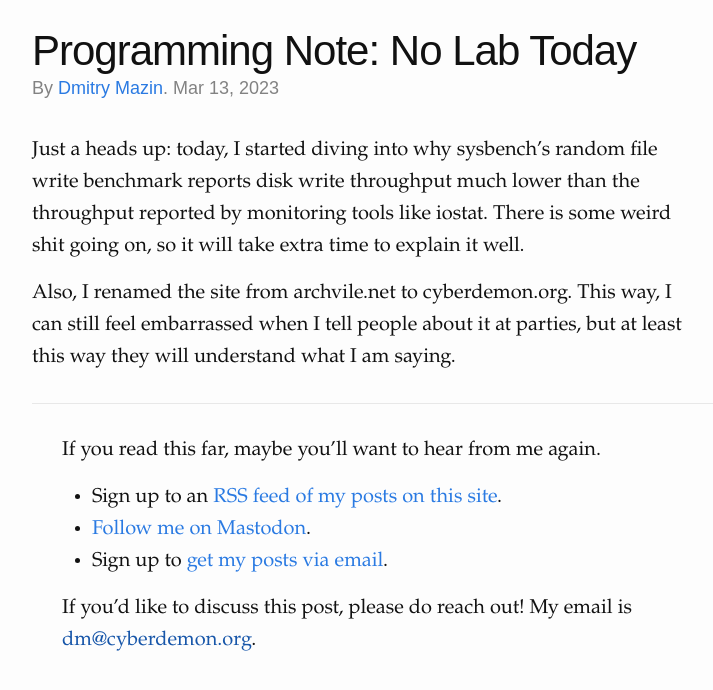
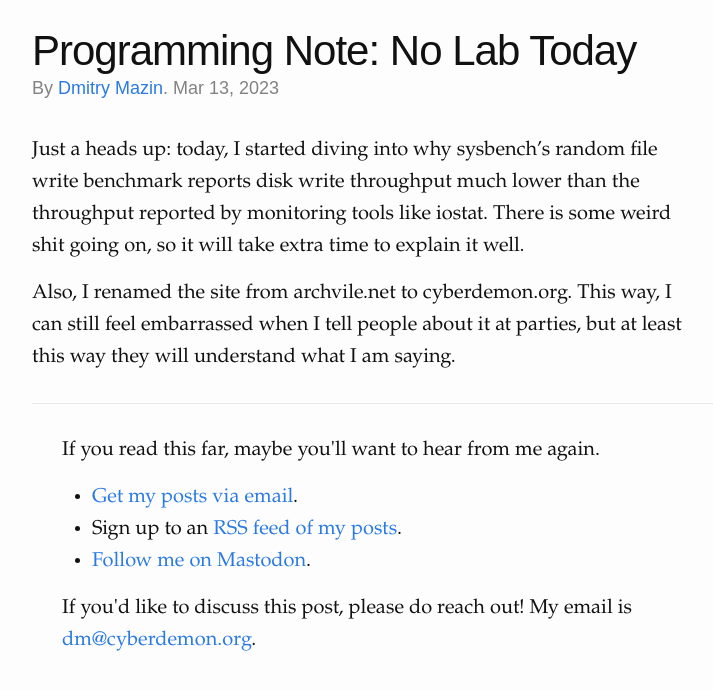
Before and after one commit to dmazin/dmazin.github.io, a Jekyll site: the page built from _posts/2023-03-13-no-lab-today.md, in a window 1280 px wide. Shown: the top 690 px of the page, without its empty margins (238-951 px from the left). Built offline with Jekyll 4.4.1, drawn with Linux system fonts in a browser that asks for light colours.

Commit message:
Update links and correct punctuation in footer.

```diff
--- a/_includes/footer.html
+++ b/_includes/footer.html
@@ -1,21 +1,21 @@
 <footer class="site-footer">
   <div class="wrapper">
-    <p>If you read this far, maybe you’ll want to hear from me again.</p>
+    <p>If you read this far, maybe you'll want to hear from me again.</p>
     <ul>
       <li>
-        Sign up to an <a href="/feed.xml">RSS feed of my posts on this site</a>.
+        <a
+          href="https://cyberdemon.substack.com/?r=kk1l&utm_campaign=pub&utm_medium=web"
+          >Get my posts via email</a
+        >.
       </li>
+      <li>Sign up to an <a href="/feed.xml">RSS feed of my posts</a>.</li>
       <li>
         <a href="https://file-explorers.club/@dmitry">Follow me on Mastodon</a>.
       </li>
-      <li>
-        Sign up to
-        <a
-          href="https://docs.google.com/forms/d/e/1FAIpQLSePJIQBenOoP1GGe26exOhgPCKdqgY4j36D_WAvhTzudcioWA/viewform?usp=sf_link"
-          >get my posts via email</a
-        >.
-      </li>
     </ul>
-    <p>If you’d like to discuss this post, please do reach out! My email is <a href="">dm@cyberdemon.org</a>.</p>
+    <p>
+      If you'd like to discuss this post, please do reach out! My email is
+      <a href="mailto:dm@cyberdemon.org">dm@cyberdemon.org</a>.
+    </p>
   </div>
 </footer>
```
